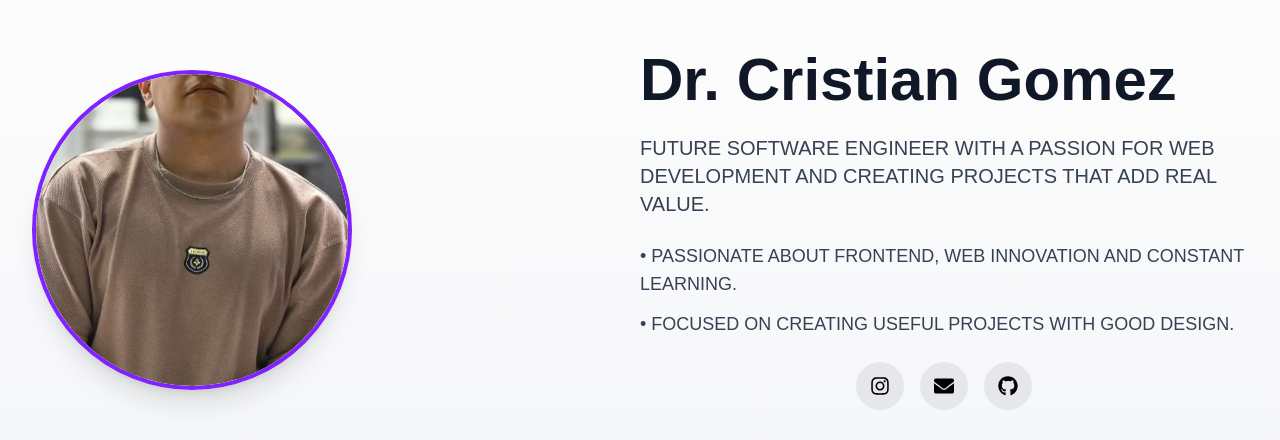
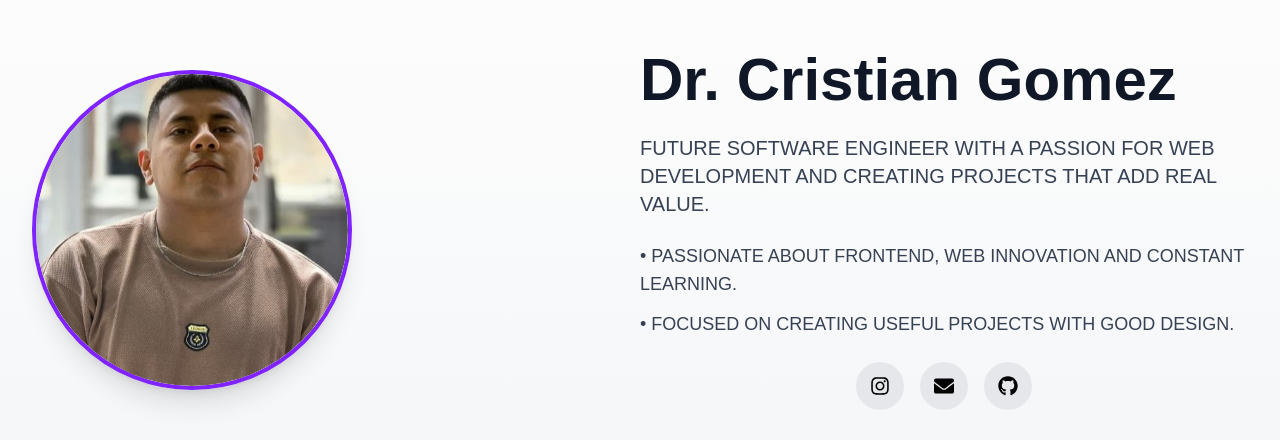
Before and after one commit to cristiancg11/Cristian-Portafolio, a Next.js app: page / in a window 1280 px wide. Shown: the part 170-610 px from the top of the page. Built offline with nearby package versions, Linux system fonts and the light colour scheme; no server answers.

Commit message:
feat(hero): agregar controles para ajustar tamaño y posición del avatar

```diff
--- a/src/components/HeroSection.tsx
+++ b/src/components/HeroSection.tsx
@@ -50,8 +50,21 @@ export default function HeroSection() {
       <div className={`flex-1 flex justify-center lg:justify-start z-10 mb-8 lg:mb-0 transition-all duration-1000 ${
         isVisible ? 'opacity-100 translate-x-0' : 'opacity-0 -translate-x-10'
       }`}>
-        <div className="relative group">
-          <div className="w-48 h-48 sm:w-56 sm:h-56 md:w-64 md:h-64 lg:w-80 lg:h-80 rounded-full border-4 border-violet-600 shadow-xl transition-all duration-300 group-hover:scale-105 group-hover:shadow-2xl group-hover:shadow-violet-600/25 overflow-hidden relative mx-auto lg:mx-0">
+        <div className="relative group" style={{
+          // Ajusta la posición horizontal del círculo (valores negativos = izquierda, positivos = derecha)
+          marginLeft: '0px', // Cambia este valor para mover: '20px' = derecha, '-20px' = izquierda
+          marginTop: '0px' // Cambia este valor para mover verticalmente: '20px' = abajo, '-20px' = arriba
+        }}>
+          <div
+            className="rounded-full border-4 border-violet-600 shadow-xl transition-all duration-300 group-hover:scale-105 group-hover:shadow-2xl group-hover:shadow-violet-600/25 overflow-hidden relative mx-auto lg:mx-0"
+            style={{
+              // Ajusta el tamaño del círculo aquí (en píxeles)
+              // Desktop (pantallas grandes): ajusta estos valores
+              width: '320px', // Cambia este valor para hacerlo más grande o pequeño (ej: '360px' = más grande, '280px' = más pequeño)
+              height: '320px', // Debe ser el mismo valor que width para mantener el círculo
+              // Para móviles, el tamaño se ajustará automáticamente, pero puedes forzar un tamaño específico aquí
+            }}
+          >
             <Image
               src="/cristian-profile.jpg"
               alt="Foto de Cristian Gómez"
@@ -59,7 +72,7 @@ export default function HeroSection() {
               height={320}
               className="rounded-full object-cover shadow-lg w-full h-full"
               style={{
-                objectPosition: '50% 30%' // Ajusta estos valores: primer número (50%) = horizontal (0% izquierda, 100% derecha), segundo número (30%) = vertical (0% arriba, 100% abajo)
+                objectPosition: '50% 3%' // Ajusta estos valores: primer número (50%) = horizontal (0% izquierda, 100% derecha), segundo número (30%) = vertical (0% arriba, 100% abajo)
               }}
               priority
               sizes="(max-width: 640px) 192px, (max-width: 768px) 224px, (max-width: 1024px) 256px, 320px"
```
